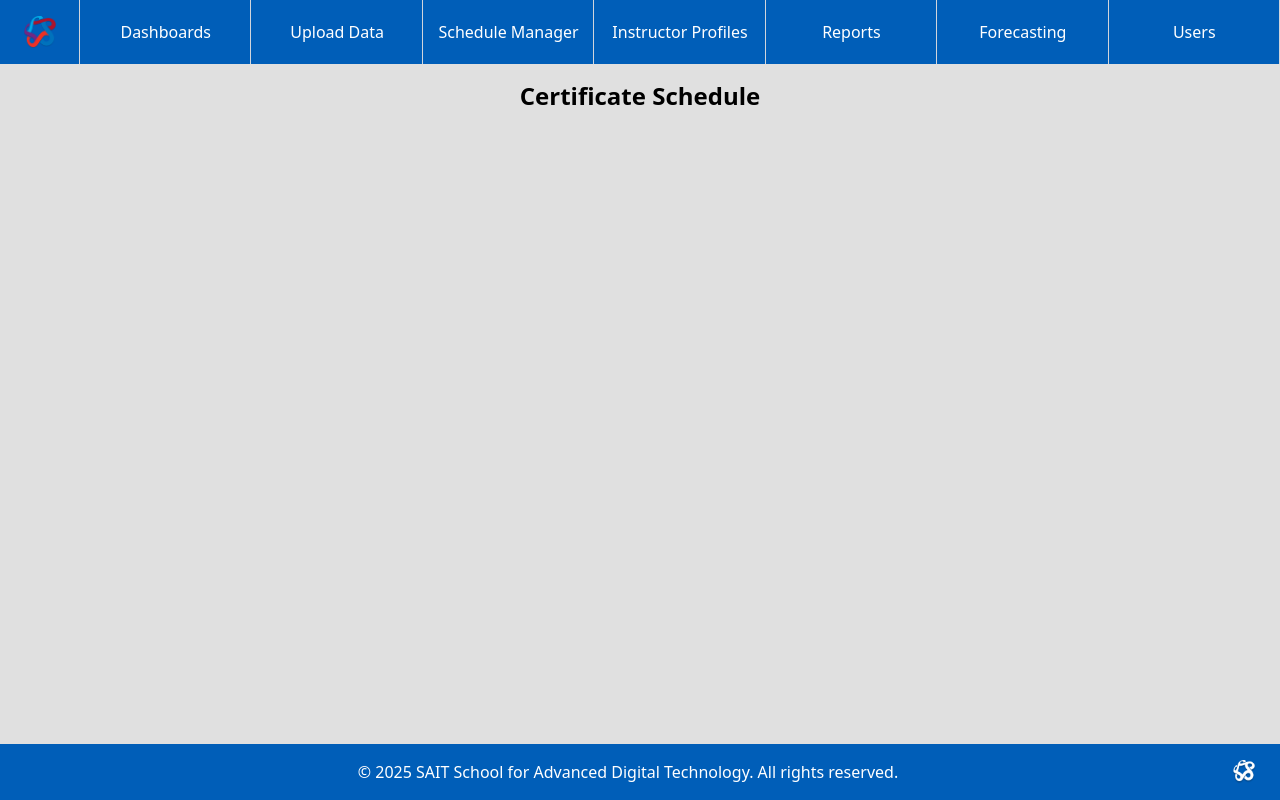
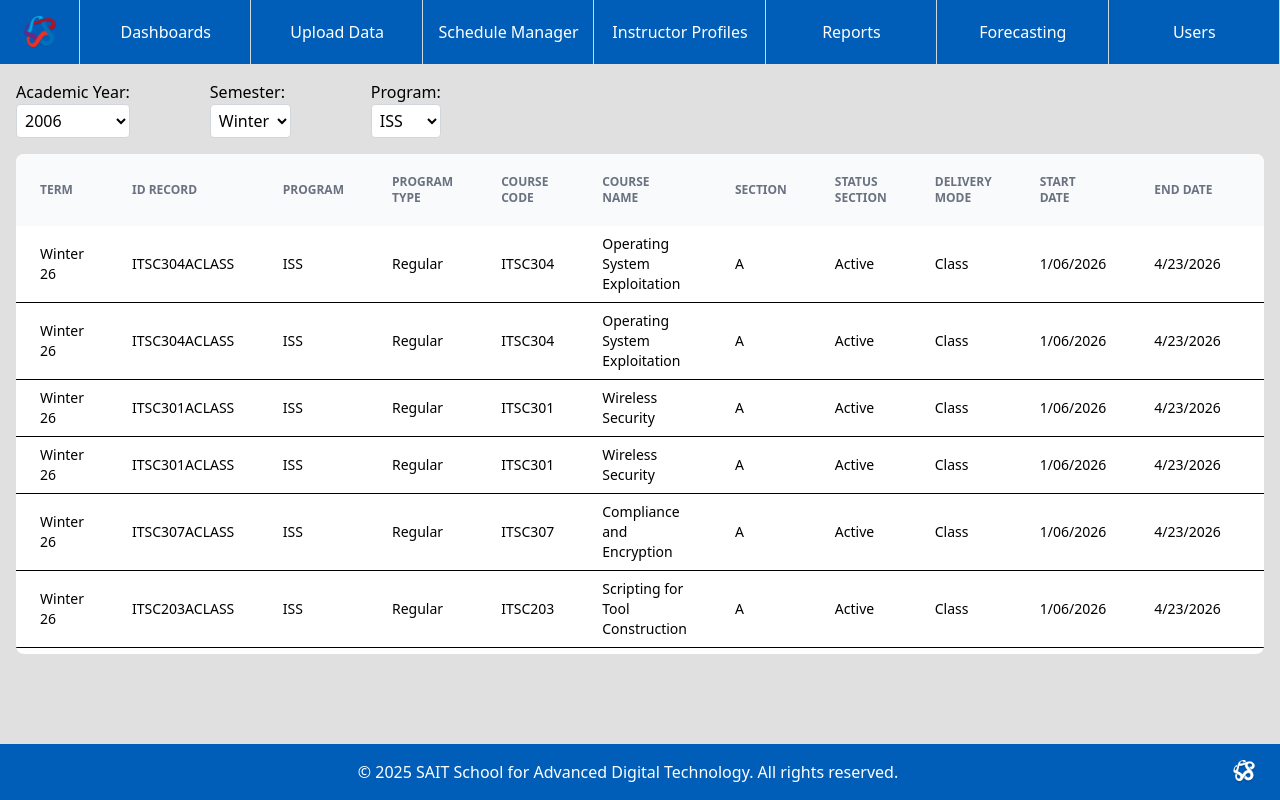
Before and after one commit to mlbrnm/sadt_scheduling_capstone, a Next.js app: page /Frontend/ScheduleManager/CertificateSchedule in a window 1280 px wide. Built offline with nearby package versions, Linux system fonts and the light colour scheme; no server answers.

Commit message:
Update page.js
Add certificatesHeaders.
Add empty dropdowns.
Map through mockData and display.

```diff
--- a/app/Frontend/ScheduleManager/CertificateSchedule/page.js
+++ b/app/Frontend/ScheduleManager/CertificateSchedule/page.js
@@ -1,12 +1,152 @@
-import mockCertificates from "./mockCertificates.json"; // MOCK DATA - REMOVE LATER
+"use client";
+import mockCertificates from "./mockcertificates.json"; // MOCK DATA - REMOVE LATER
 import { useState } from "react";
+
+const certificateHeaders = [
+  "Term",
+  "ID Record",
+  "Program",
+  "Program Type",
+  "Course Code",
+  "Course Name",
+  "Section",
+  "Status Section",
+  "Delivery Mode",
+  "Start Date",
+  "End Date",
+  "Start Time",
+  "End Time",
+  "Hours Class",
+  "M",
+  "T",
+  "W",
+  "Th",
+  "F",
+  "S",
+  "Weeks",
+  "Contact Hours",
+  "Total Hours",
+  "Room Requirements",
+  "Exam Booking",
+  "Total Hours Course",
+  "Semester Code",
+  "Course Section",
+];
+
 export default function CertificateSchedule() {
   const [certificatesData, setCertificatesData] = useState(mockCertificates); // Currently holds Mock data for certificates - REPLACE WITH API CALL
+
   return (
     <div className="p-4">
-      <h1 className="text-2xl font-bold mb-4 text-center">
-        Certificate Schedule
-      </h1>
+      {/* Selection Dropdowns - CURRENTLY EMPTY SHOWING DEFAULT VALUES */}
+      <div className="flex space-x-20 mb-4">
+        <label className="flex flex-col">
+          Academic Year:
+          <select className="border border-gray-300 rounded p-1 bg-white">
+            <option value="">2006</option>
+          </select>
+        </label>
+        <label className="flex flex-col">
+          Semester:
+          <select className="border border-gray-300 rounded p-1 bg-white">
+            <option value="">Winter</option>
+          </select>
+        </label>
+        <label className="flex flex-col">
+          Program:
+          <select className="border border-gray-300 rounded p-1 bg-white">
+            <option value="">ISS</option>
+          </select>
+        </label>
+      </div>
+
+      {/* Certificates Table — matched to InstructorWorkload styling */}
+      <div className="bg-white rounded-lg overflow-auto max-h-125">
+        <table className="min-w-full">
+          <thead className="bg-gray-50 sticky top-0">
+            <tr>
+              {certificateHeaders.map((header) => (
+                <th
+                  key={header}
+                  scope="col"
+                  className="px-6 py-3 text-left text-xs font-semibold text-gray-500 uppercase"
+                >
+                  {header}
+                </th>
+              ))}
+            </tr>
+          </thead>
+          <tbody className="bg-white divide-y divide-black">
+            {certificatesData.map((certificate, index) => (
+              <tr key={index}>
+                <td className="px-6 py-2 text-sm">{certificate.term}</td>
+                <td className="px-6 py-2 text-sm">{certificate.id_record}</td>
+                <td className="px-6 py-2 text-sm">{certificate.program}</td>
+                <td className="px-6 py-2 text-sm">
+                  {certificate.program_type}
+                </td>
+                <td className="px-6 py-2 text-sm">{certificate.course_code}</td>
+                <td className="px-6 py-2 text-sm">{certificate.course_name}</td>
+                <td className="px-6 py-2 text-sm">{certificate.section}</td>
+                <td className="px-6 py-2 text-sm">
+                  {certificate.status_section}
+                </td>
+                <td className="px-6 py-2 text-sm">
+                  {certificate.delivery_mode}
+                </td>
+                <td className="px-6 py-2 text-sm">{certificate.start_date}</td>
+                <td className="px-6 py-2 text-sm">{certificate.end_date}</td>
+                <td className="px-6 py-2 text-sm">{certificate.start_time}</td>
+                <td className="px-6 py-2 text-sm">{certificate.end_time}</td>
+                <td className="px-6 py-2 text-sm">{certificate.hours_class}</td>
+                <td className="px-6 py-2 text-sm font-semibold">
+                  {certificate.m}
+                </td>
+                <td className="px-6 py-2 text-sm font-semibold">
+                  {certificate.t}
+                </td>
+                <td className="px-6 py-2 text-sm font-semibold">
+                  {certificate.w}
+                </td>
+                <td className="px-6 py-2 text-sm font-semibold">
+                  {certificate.th}
+                </td>
+                <td className="px-6 py-2 text-sm font-semibold">
+                  {certificate.f}
+                </td>
+                <td className="px-6 py-2 text-sm font-semibold">
+                  {certificate.s}
+                </td>
+                <td className="px-6 py-2 text-sm">{certificate.weeks}</td>
+                <td className="px-6 py-2 text-sm">
+                  {certificate.contact_hours}
+                </td>
+                <td className="px-6 py-2 text-sm">{certificate.total_hours}</td>
+                <td className="px-6 py-2 text-sm">
+                  {certificate.room_requirements}
+                </td>
+                <td className="px-6 py-2 text-sm">
+                  {certificate.exam_booking}
+                </td>
+                <td className="px-6 py-2 text-sm">
+                  {certificate.total_hrs_course}
+                </td>
+                <td className="px-6 py-2 text-sm">
+                  {certificate.semester_code}
+                </td>
+                <td className="px-6 py-2 text-sm">
+                  {certificate.course_section}
+                </td>
+              </tr>
+            ))}
+          </tbody>
+        </table>
+        {certificatesData.length === 0 && (
+          <div className="text-center py-8 text-gray-500">
+            No certificates found.
+          </div>
+        )}
+      </div>
     </div>
   );
 }
```
